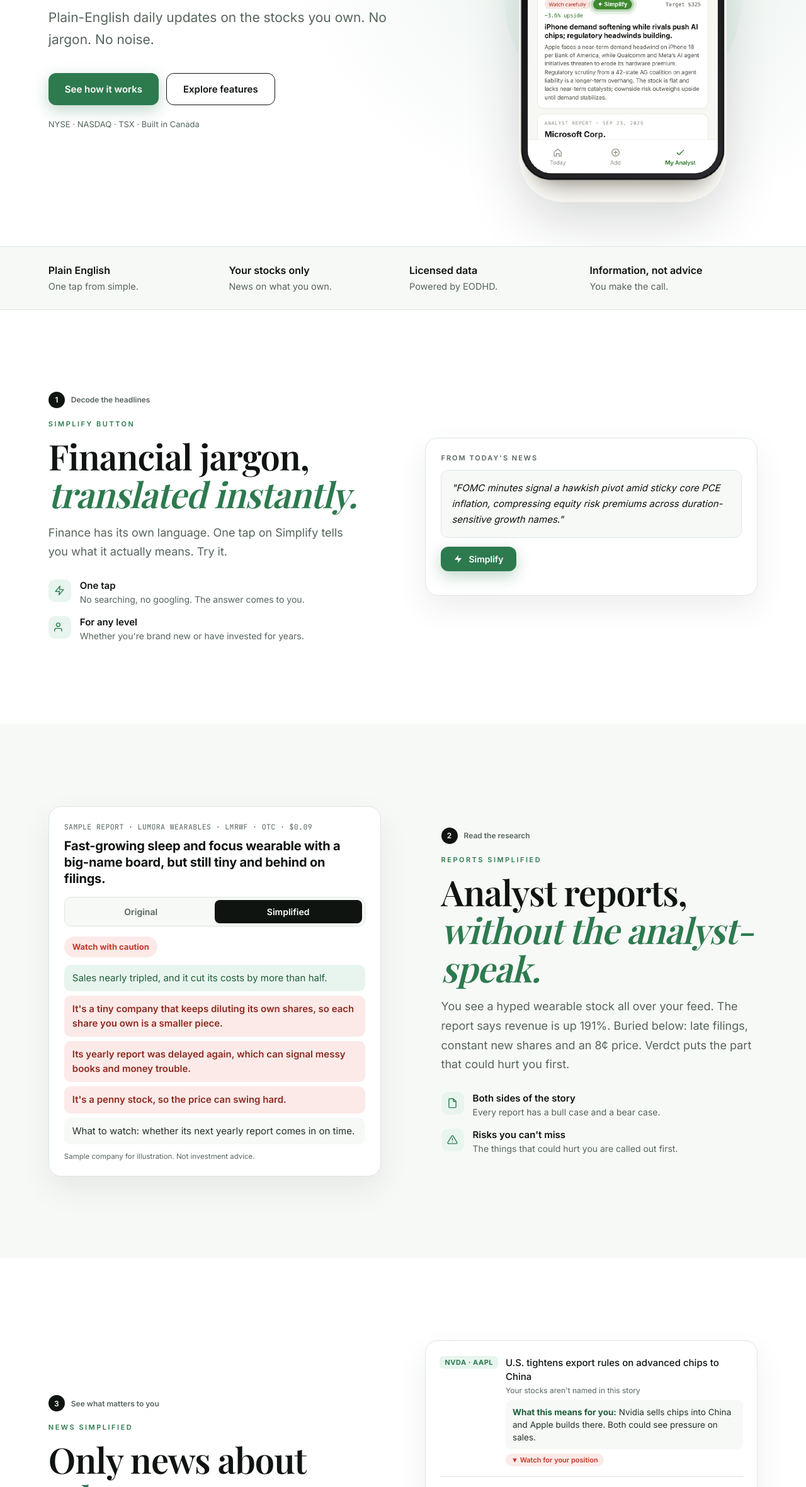
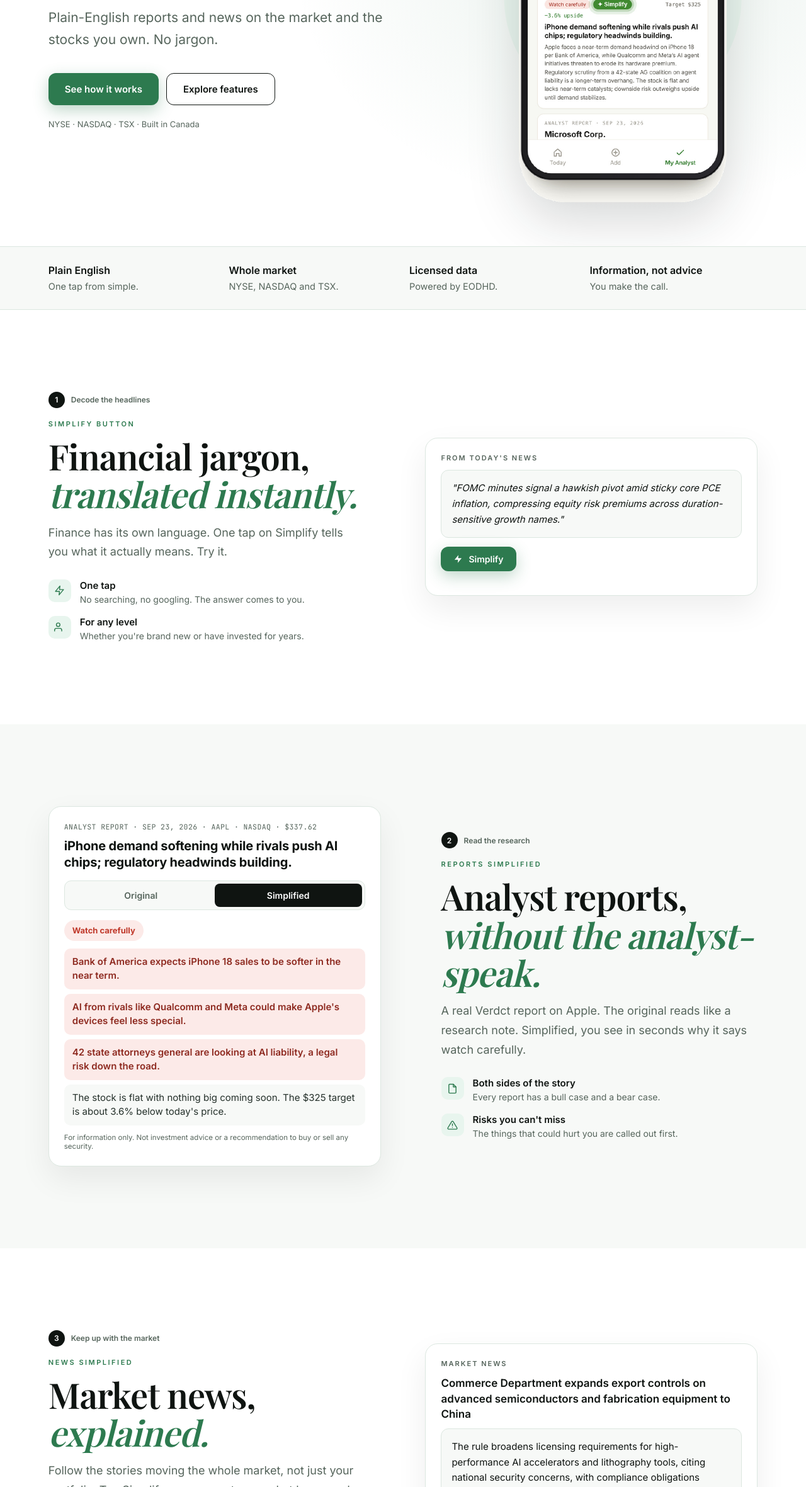
Before and after one commit to ducharmemarc08-sketch/Verdct-Website, a website: page index.html in a window 1280 px wide. Shown: the part 439-2800 px from the top of the page at 63% size. Drawn offline with nearby package versions, Linux system fonts and the light colour scheme; a web font is replaced by a local one.

Commit message:
Use real Verdct Apple report; make news one market story with Simplify
- Report demo now shows the real Sep 23, 2026 Apple report
- News section covers the whole market, one story with a Simplify button
- Remove 'only what you own' wording

Co-Authored-By: Claude Opus 5.5 <noreply@anthropic.com>
Claude-Session: https://claude.ai/code/session_018Cnx5q4dVkrKLaii8owJeh

```diff
--- a/index.html
+++ b/index.html
@@ -230,7 +230,7 @@ footer .wrap{display:flex;flex-wrap:wrap;gap:18px 32px;align-items:center;justif
     <div>
       <div class="eyebrow"><i></i>Now live on iOS</div>
       <h1>Investing, finally<br><em>in plain English.</em></h1>
-      <p class="hero-sub">Plain-English daily updates on the stocks you own. No jargon. No noise.</p>
+      <p class="hero-sub">Plain-English reports and news on the market and the stocks you own. No jargon.</p>
       <div class="btns">
         <a class="btn btn-g" href="#how">See how it works</a>
         <a class="btn btn-o" href="#features">Explore features</a>
@@ -246,7 +246,7 @@ footer .wrap{display:flex;flex-wrap:wrap;gap:18px 32px;align-items:center;justif
 <div class="strip">
   <div class="wrap">
     <div><b>Plain English</b>One tap from simple.</div>
-    <div><b>Your stocks only</b>News on what you own.</div>
+    <div><b>Whole market</b>NYSE, NASDAQ and TSX.</div>
     <div><b>Licensed data</b>Powered by EODHD.</div>
     <div><b>Information, not advice</b>You make the call.</div>
   </div>
@@ -283,35 +283,31 @@ footer .wrap{display:flex;flex-wrap:wrap;gap:18px 32px;align-items:center;justif
       <div class="step"><span>2</span>Read the research</div>
       <span class="label">Reports Simplified</span>
       <h2 class="h2">Analyst reports, <em>without the analyst-speak.</em></h2>
-      <p class="p">You see a hyped wearable stock all over your feed. The report says revenue is up 191%. Buried below: late filings, constant new shares and an 8¢ price. Verdct puts the part that could hurt you first.</p>
+      <p class="p">A real Verdct report on Apple. The original reads like a research note. Simplified, you see in seconds why it says watch carefully.</p>
       <div class="fl">
         <div class="fl-item"><div class="fl-ic"><svg viewBox="0 0 24 24"><path d="M14 2H6a2 2 0 00-2 2v16a2 2 0 002 2h12a2 2 0 002-2V8z"/><polyline points="14 2 14 8 20 8"/></svg></div><div><strong>Both sides of the story</strong><span>Every report has a bull case and a bear case.</span></div></div>
         <div class="fl-item"><div class="fl-ic"><svg viewBox="0 0 24 24"><path d="M10.3 3.9L1.8 18a2 2 0 001.7 3h17a2 2 0 001.7-3L13.7 3.9a2 2 0 00-3.4 0z"/><line x1="12" y1="9" x2="12" y2="13"/><line x1="12" y1="17" x2="12.01" y2="17"/></svg></div><div><strong>Risks you can't miss</strong><span>The things that could hurt you are called out first.</span></div></div>
       </div>
     </div>
     <div class="card rep rv d1">
-      <div class="rep-meta mono">SAMPLE REPORT · LUMORA WEARABLES · LMRWF · OTC · $0.09</div>
-      <h3>Fast-growing sleep and focus wearable with a big-name board, but still tiny and behind on filings.</h3>
+      <div class="rep-meta mono">ANALYST REPORT · SEP 23, 2026 · AAPL · NASDAQ · $337.62</div>
+      <h3>iPhone demand softening while rivals push AI chips; regulatory headwinds building.</h3>
       <div class="seg" role="group" aria-label="Report view">
         <button type="button" id="b-orig" onclick="setView('orig')">Original</button>
         <button type="button" id="b-simp" class="on" onclick="setView('simp')">Simplified</button>
       </div>
       <div class="pane" id="p-orig">
-        <p>Quarterly revenue jumped 191% while operating costs fell 62%. The company is still very small, has a history of late filings, and keeps issuing new shares to fund itself.</p>
-        <div class="case b mono">BULL CASE</div>
-        <p><b>Sales growth:</b> devices sold rose to 1,380 from 340 a year earlier. <b>Leaner costs:</b> operating expenses cut from $1.5M to $570K.</p>
-        <div class="case r mono">BEAR CASE</div>
-        <p><b>Filing problems:</b> last year's audited results missed the deadline. <b>Dilution:</b> new share sales three of the last four years. <b>Penny stock:</b> trades near 9¢.</p>
+        <p>Apple faces a near-term demand headwind on iPhone 18 per Bank of America, while Qualcomm and Meta's AI agent initiatives threaten to erode its hardware premium. Regulatory scrutiny from a 42-state AG coalition on agent liability is a longer-term overhang. The stock is flat and lacks near-term catalysts; downside risk outweighs upside until demand stabilizes.</p>
+        <p style="margin-top:12px" class="mono"><b>Target $325</b> · −3.6% upside</p>
       </div>
       <div class="pane on" id="p-simp">
-        <span class="badge">Watch with caution</span>
-        <div class="pt g">Sales nearly tripled, and it cut its costs by more than half.</div>
-        <div class="pt r">It's a tiny company that keeps diluting its own shares, so each share you own is a smaller piece.</div>
-        <div class="pt r">Its yearly report was delayed again, which can signal messy books and money trouble.</div>
-        <div class="pt r">It's a penny stock, so the price can swing hard.</div>
-        <div class="pt n">What to watch: whether its next yearly report comes in on time.</div>
+        <span class="badge">Watch carefully</span>
+        <div class="pt r">Bank of America expects iPhone 18 sales to be softer in the near term.</div>
+        <div class="pt r">AI from rivals like Qualcomm and Meta could make Apple's devices feel less special.</div>
+        <div class="pt r">42 state attorneys general are looking at AI liability, a legal risk down the road.</div>
+        <div class="pt n">The stock is flat with nothing big coming soon. The $325 target is about 3.6% below today's price.</div>
       </div>
-      <p class="disc">Sample company for illustration. Not investment advice.</p>
+      <p class="disc">For information only. Not investment advice or a recommendation to buy or sell any security.</p>
     </div>
   </div>
 </section>
@@ -320,20 +316,26 @@ footer .wrap{display:flex;flex-wrap:wrap;gap:18px 32px;align-items:center;justif
 <section class="sec">
   <div class="wrap two rv">
     <div>
-      <div class="step"><span>3</span>See what matters to you</div>
+      <div class="step"><span>3</span>Keep up with the market</div>
       <span class="label">News Simplified</span>
-      <h2 class="h2">Only news about <em>what you own.</em></h2>
-      <p class="p">Most news that moves your stocks never names them. Verdct connects each story to what you own and tells you what it means, in one line.</p>
+      <h2 class="h2">Market news, <em>explained.</em></h2>
+      <p class="p">Follow the stories moving the whole market, not just your portfolio. Tap Simplify on any one to see what happened and which stocks it could touch.</p>
       <div class="fl">
-        <div class="fl-item"><div class="fl-ic"><svg viewBox="0 0 24 24"><polyline points="22 12 18 12 15 21 9 3 6 12 2 12"/></svg></div><div><strong>Impact tagging</strong><span>Each story is marked positive or negative for your position.</span></div></div>
-        <div class="fl-item"><div class="fl-ic"><svg viewBox="0 0 24 24"><path d="M4 15s1-1 4-1 5 2 8 2 4-1 4-1V3s-1 1-4 1-5-2-8-2-4 1-4 1z"/><line x1="4" y1="22" x2="4" y2="15"/></svg></div><div><strong>No noise</strong><span>Stocks you don't own don't show up in your feed.</span></div></div>
+        <div class="fl-item"><div class="fl-ic"><svg viewBox="0 0 24 24"><circle cx="12" cy="12" r="10"/><path d="M2 12h20M12 2a15 15 0 010 20M12 2a15 15 0 000 20"/></svg></div><div><strong>The whole market</strong><span>NYSE, NASDAQ and TSX news in one feed.</span></div></div>
+        <div class="fl-item"><div class="fl-ic"><svg viewBox="0 0 24 24"><polyline points="22 12 18 12 15 21 9 3 6 12 2 12"/></svg></div><div><strong>Who it affects</strong><span>See the stocks each story could move.</span></div></div>
       </div>
     </div>
-    <div class="card news rv d1">
-      <div class="ni"><span class="tk">NVDA · AAPL</span><div><div class="nh">U.S. tightens export rules on advanced chips to China</div><div class="nm">Your stocks aren't named in this story</div><div class="wm"><b>What this means for you:</b> Nvidia sells chips into China and Apple builds there. Both could see pressure on sales.</div><span class="imp neg">▼ Watch for your position</span></div></div>
-      <div class="ni"><span class="tk">SHOP</span><div><div class="nh">Canadian retail sales beat forecasts for the holiday quarter</div><div class="nm">TSX</div><div class="wm"><b>What this means for you:</b> More online shopping usually means more merchant sales running through Shopify.</div><span class="imp pos">▲ Positive for your position</span></div></div>
-      <div class="ni"><span class="tk">TSLA</span><div><div class="nh">Tesla delivery numbers miss expectations for the quarter</div><div class="nm">Named directly</div><div class="wm"><b>What this means for you:</b> Fewer cars sold than Wall Street expected, so the stock often dips until the next update.</div><span class="imp neg">▼ Negative for your position</span></div></div>
-      <p class="disc" style="padding:4px 0 14px">Example stories for illustration.</p>
+    <div class="card sim rv d1">
+      <div class="sim-l">Market news</div>
+      <div class="nh" style="font-size:17px;font-weight:600;margin-bottom:10px">Commerce Department expands export controls on advanced semiconductors and fabrication equipment to China</div>
+      <div class="sim-o" style="font-style:normal">The rule broadens licensing requirements for high-performance AI accelerators and lithography tools, citing national security concerns, with compliance obligations extending to foreign-produced items using U.S. technology.</div>
+      <button type="button" class="btn btn-g" id="sim-btn2" onclick="doSimplify2()" style="padding:11px 20px;font-size:14px;margin-bottom:14px">
+        <svg width="15" height="15" viewBox="0 0 24 24" fill="#fff" aria-hidden="true"><path d="M13 2L3 14h9l-1 8 10-12h-9l1-8z"/></svg>Simplify
+      </button>
+      <div class="sim-r" id="sim-r2"><strong>In plain English:</strong> The U.S. is limiting which advanced AI chips and chip-making tools can be sold to China. Companies that sell a lot there could lose some of those sales.
+        <div style="margin-top:12px;display:flex;flex-wrap:wrap;gap:6px;align-items:center"><span style="font-size:12px;color:var(--mut);margin-right:2px">Could affect</span><span class="tk">NVDA</span><span class="tk">AMD</span><span class="tk">ASML</span></div>
+      </div>
+      <p class="disc">Example story for illustration.</p>
     </div>
   </div>
 </section>
@@ -381,7 +383,7 @@ footer .wrap{display:flex;flex-wrap:wrap;gap:18px 32px;align-items:center;justif
     <div class="grid">
       <div class="fc rv"><div class="fl-ic"><svg viewBox="0 0 24 24"><path d="M14 2H6a2 2 0 00-2 2v16a2 2 0 002 2h12a2 2 0 002-2V8z"/><polyline points="14 2 14 8 20 8"/><line x1="16" y1="13" x2="8" y2="13"/><line x1="16" y1="17" x2="8" y2="17"/></svg></div><h3>Reports simplified</h3><p>Daily bull and bear cases, written like a friend would explain them.</p></div>
       <div class="fc rv d1"><div class="fl-ic"><svg viewBox="0 0 24 24"><path d="M13 2L3 14h9l-1 8 10-12h-9l1-8z"/></svg></div><h3>Simplify button</h3><p>Any headline or term, rewritten so it makes sense.</p></div>
-      <div class="fc rv"><div class="fl-ic"><svg viewBox="0 0 24 24"><path d="M4 4h13a3 3 0 013 3v13H7a3 3 0 01-3-3z"/><path d="M8 9h8M8 13h8"/></svg></div><h3>News simplified</h3><p>Only stories that affect what you own.</p></div>
+      <div class="fc rv"><div class="fl-ic"><svg viewBox="0 0 24 24"><path d="M4 4h13a3 3 0 013 3v13H7a3 3 0 01-3-3z"/><path d="M8 9h8M8 13h8"/></svg></div><h3>News simplified</h3><p>Market stories, explained in one tap.</p></div>
       <div class="fc rv d1"><div class="fl-ic"><svg viewBox="0 0 24 24"><line x1="12" y1="1" x2="12" y2="23"/><path d="M17 5H9.5a3.5 3.5 0 000 7h5a3.5 3.5 0 010 7H6"/></svg></div><h3>Tax-loss alerts</h3><p>Spot tax-loss chances before year-end.</p></div>
       <div class="fc rv"><div class="fl-ic"><svg viewBox="0 0 24 24"><path d="M18 20V10M12 20V4M6 20v-6"/></svg></div><h3>Concentration risk</h3><p>Know when you're overweight in one stock or sector.</p></div>
       <div class="fc rv d1"><div class="fl-ic"><svg viewBox="0 0 24 24"><rect x="7" y="2" width="10" height="20" rx="2"/><line x1="12" y1="18" x2="12.01" y2="18"/></svg></div><h3>Built for mobile</h3><p>Your whole check-in in about 60 seconds.</p></div>
@@ -466,6 +468,10 @@ function setView(v){
 }
 
 // Simplify headline
+function doSimplify2(){
+  document.getElementById('sim-r2').classList.add('on');
+  document.getElementById('sim-btn2').style.display='none';
+}
 function doSimplify(){
   document.getElementById('sim-r').classList.add('on');
   document.getElementById('sim-btn').style.display='none';
```
